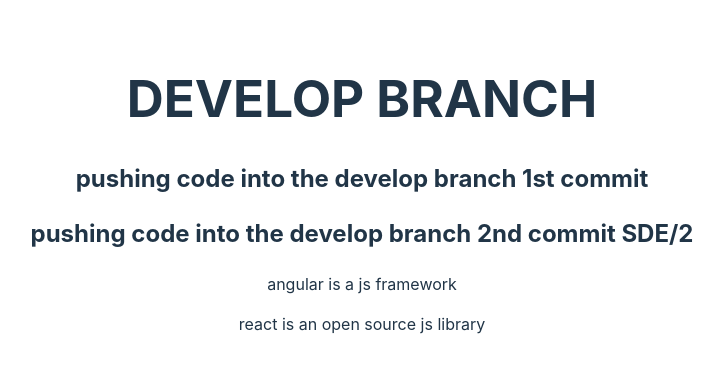
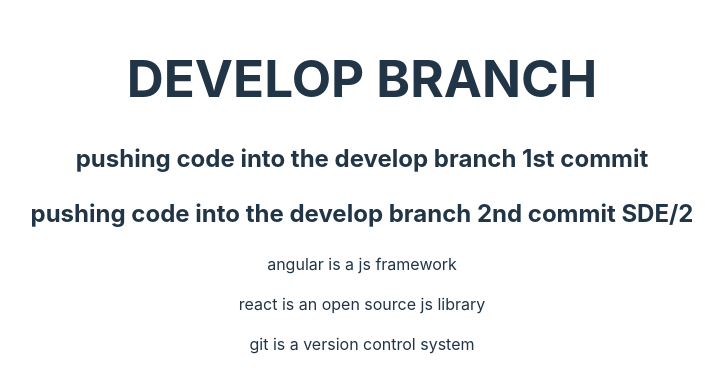
Before and after one commit to Bhanuprakash-340/git-prac, a React (Vite) app: page / in a window 1280 px wide. Shown: the part 206-598 px from the top of the page, without its empty margins (278-1001 px from the left). Built offline with nearby package versions, Linux system fonts and the light colour scheme.

Commit message:
git -note

```diff
--- a/src/App.jsx
+++ b/src/App.jsx
@@ -10,6 +10,7 @@
        <h2>pushing code into the develop branch 2nd commit SDE/2 </h2>
        <p>angular is a js framework</p>
        <p>react is an open source js library</p>
+       <p>git is a version control system</p>
        </div>
     </>
   )
```
